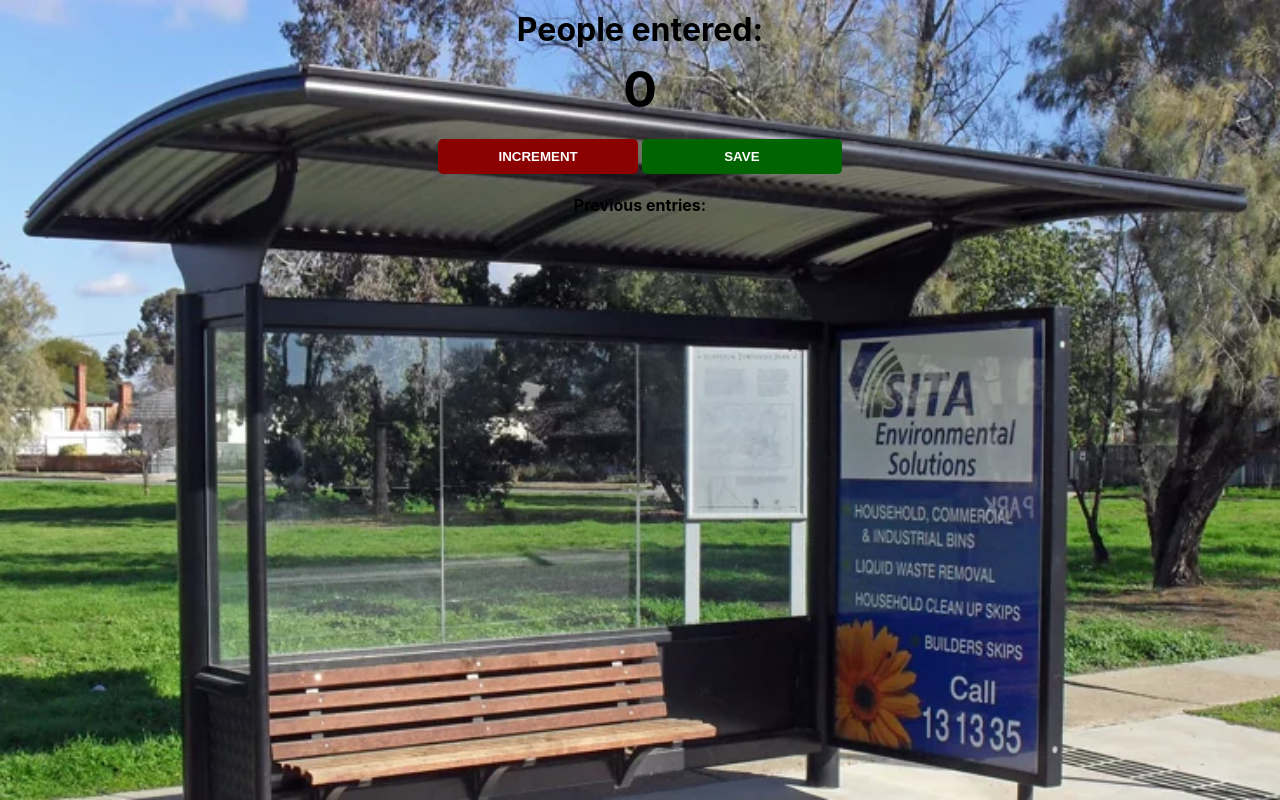
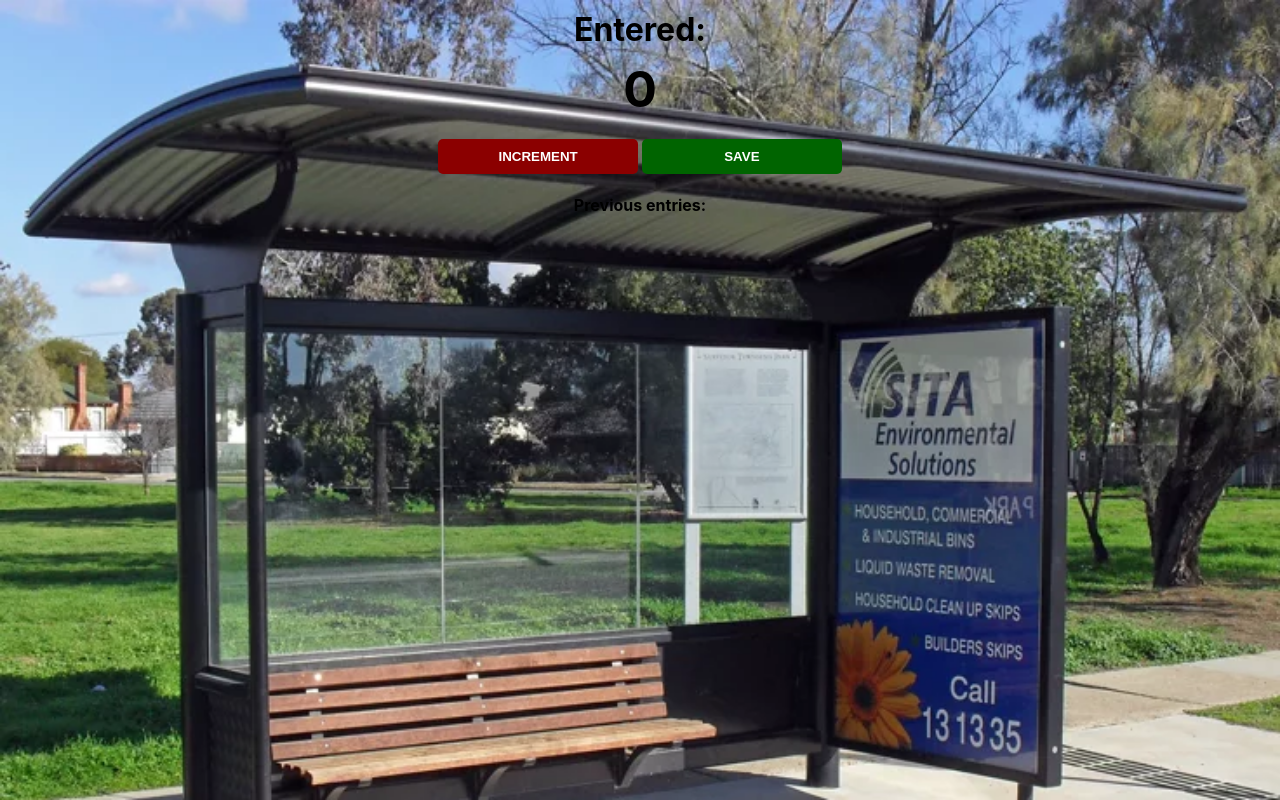
Before and after one commit to Nekha22/My_counterApp, a plain HTML site: page index.html in a window 1280 px wide. Drawn offline with Linux system fonts and the light colour scheme.

Commit message:
for test use case

```diff
--- a/index.html
+++ b/index.html
@@ -4,7 +4,7 @@
         <link rel="stylesheet" href="index.css">
     </head>
     <body>
-        <h1>People entered:</h1>
+        <h1> Entered:</h1>
         <h2 id="count-el">0</h2>
         <button id="increment-btn" onclick="increment()">INCREMENT</button>
         <button id="save-btn" onclick="save()">SAVE</button>
```
